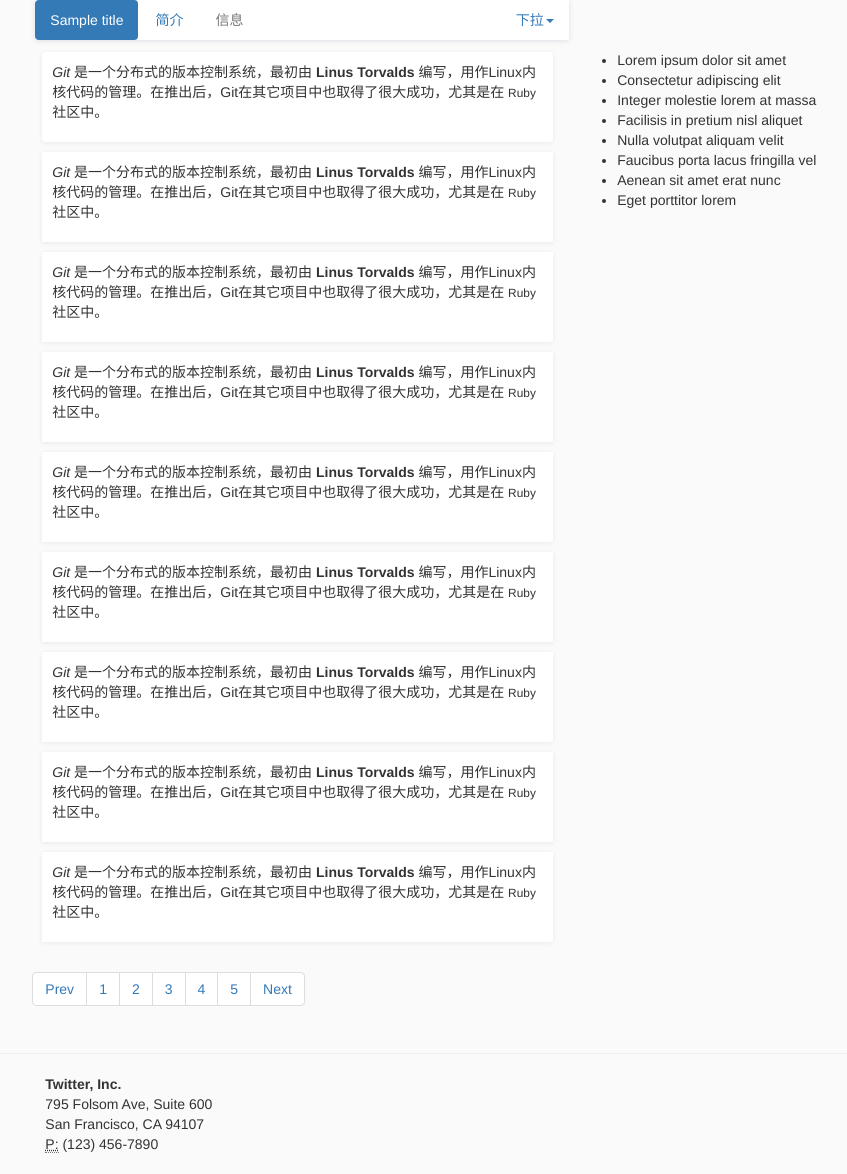
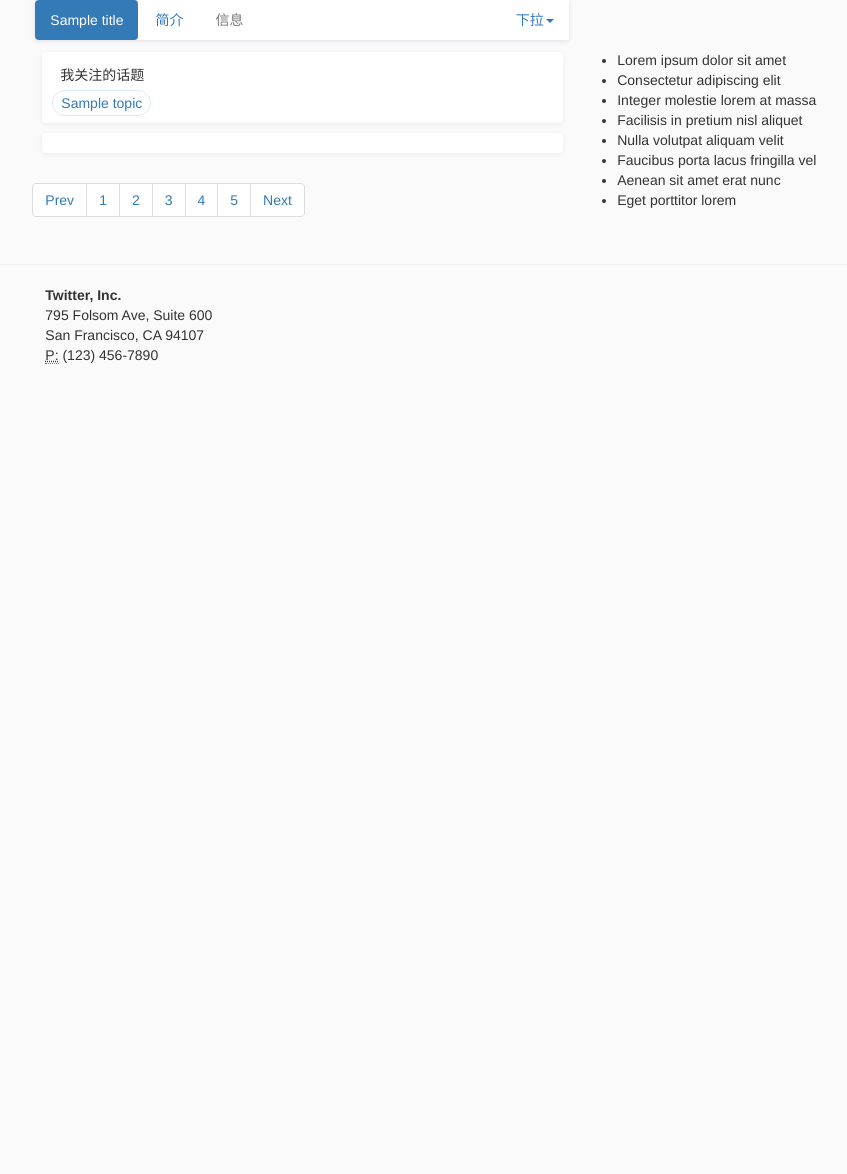
Before and after one commit to chenyuyuan/psi, a Flask app: template server/app/templates/topicSquare.html in a window 1280 px wide. Shown: the whole page, without its empty margins (193-1040 px from the left). After the commit the page ends 364 px from the top, so only its background shows below. Run offline with Flask 2, Linux system fonts and the light colour scheme; the template is opened without the code that fills it: most values are stand-ins (such as "Sample title", 1, 10 or a date in 2020); parts of the project's set-up code (start-up, migrations or seed data) failed here and were passed over; some libraries are stand-ins or nearby versions.

Commit message:
webstorm

```diff
--- a/server/app/templates/topicSquare.html
+++ b/server/app/templates/topicSquare.html
@@ -77,32 +77,14 @@
             <div class="col-md-2 column">
             </div>
             <div class="col-md-5 column" style="padding:0;margin: 2px">
-                <div class="shadow-smaller" style="background-color: white;margin-left: 10px;;margin-bottom: 10px;padding:10px;border:1px #fafafa;border-top-right-radius:4px; border-top-left-radius:4px; border-bottom-left-radius:4px; border-bottom-right-radius:4px; ">
-                    <p><em>Git</em> 是一个分布式的版本控制系统，最初由 <strong>Linus Torvalds</strong> 编写，用作Linux内核代码的管理。在推出后，Git在其它项目中也取得了很大成功，尤其是在 <small>Ruby</small> 社区中。</p>
+                <div class="shadow-smaller" style="background-color: white;margin-left: 10px;;margin-bottom: 10px;margin-right:-10px;padding:10px;border:1px #fafafa;border-top-right-radius:4px; border-top-left-radius:4px; border-bottom-left-radius:4px; border-bottom-right-radius:4px; ">
+                    <div style="margin: 3px 10px 8px 8px">我关注的话题</div>
+                    {% for key in mystartopic%}
+                    <span class="mytopic" style="color:#6255b3;padding:4px 8px 4px 8px;border:1px #daecf5 solid;border-top-right-radius:15px; border-top-left-radius:15px; border-bottom-left-radius:15px; border-bottom-right-radius:15px; "><a href="">{{key.topic}}</a></span>
+                    {% endfor %}
                 </div>
-                <div class="shadow-smaller" style="background-color: white;margin-left: 10px;;margin-bottom: 10px;padding: 10px">
-                    <p><em>Git</em> 是一个分布式的版本控制系统，最初由 <strong>Linus Torvalds</strong> 编写，用作Linux内核代码的管理。在推出后，Git在其它项目中也取得了很大成功，尤其是在 <small>Ruby</small> 社区中。</p>
-                </div>
-                <div class="shadow-smaller" style="background-color: white;margin-left: 10px;;margin-bottom: 10px;padding: 10px">
-                    <p><em>Git</em> 是一个分布式的版本控制系统，最初由 <strong>Linus Torvalds</strong> 编写，用作Linux内核代码的管理。在推出后，Git在其它项目中也取得了很大成功，尤其是在 <small>Ruby</small> 社区中。</p>
-                </div>
-                <div class="shadow-smaller" style="background-color: white;margin-left: 10px;;margin-bottom: 10px;padding: 10px">
-                    <p><em>Git</em> 是一个分布式的版本控制系统，最初由 <strong>Linus Torvalds</strong> 编写，用作Linux内核代码的管理。在推出后，Git在其它项目中也取得了很大成功，尤其是在 <small>Ruby</small> 社区中。</p>
-                </div>
-                <div class="shadow-smaller" style="background-color: white;margin-left: 10px;;margin-bottom: 10px;padding: 10px">
-                    <p><em>Git</em> 是一个分布式的版本控制系统，最初由 <strong>Linus Torvalds</strong> 编写，用作Linux内核代码的管理。在推出后，Git在其它项目中也取得了很大成功，尤其是在 <small>Ruby</small> 社区中。</p>
-                </div>
-                <div class="shadow-smaller" style="background-color: white;margin-left: 10px;;margin-bottom: 10px;padding: 10px">
-                    <p><em>Git</em> 是一个分布式的版本控制系统，最初由 <strong>Linus Torvalds</strong> 编写，用作Linux内核代码的管理。在推出后，Git在其它项目中也取得了很大成功，尤其是在 <small>Ruby</small> 社区中。</p>
-                </div>
-                <div class="shadow-smaller" style="background-color: white;margin-left: 10px;;margin-bottom: 10px;padding: 10px">
-                    <p><em>Git</em> 是一个分布式的版本控制系统，最初由 <strong>Linus Torvalds</strong> 编写，用作Linux内核代码的管理。在推出后，Git在其它项目中也取得了很大成功，尤其是在 <small>Ruby</small> 社区中。</p>
-                </div>
-                <div class="shadow-smaller" style="background-color: white;margin-left: 10px;;margin-bottom: 10px;padding: 10px">
-                    <p><em>Git</em> 是一个分布式的版本控制系统，最初由 <strong>Linus Torvalds</strong> 编写，用作Linux内核代码的管理。在推出后，Git在其它项目中也取得了很大成功，尤其是在 <small>Ruby</small> 社区中。</p>
-                </div>
-                <div class="shadow-smaller" style="background-color: white;margin-left: 10px;;margin-bottom: 10px;padding: 10px">
-                    <p><em>Git</em> 是一个分布式的版本控制系统，最初由 <strong>Linus Torvalds</strong> 编写，用作Linux内核代码的管理。在推出后，Git在其它项目中也取得了很大成功，尤其是在 <small>Ruby</small> 社区中。</p>
+                <div class="shadow-smaller" style="background-color: white;margin-left: 10px;;margin-bottom: 10px;margin-right:-10px;padding:10px;border:1px #fafafa;border-top-right-radius:4px; border-top-left-radius:4px; border-bottom-left-radius:4px; border-bottom-right-radius:4px; ">
+
                 </div>
 
                 <ul class="pagination">
```
Also changed, not shown: server/app/url/topicSquare.py (+9 -4 lines), server/culculating.py (added).
